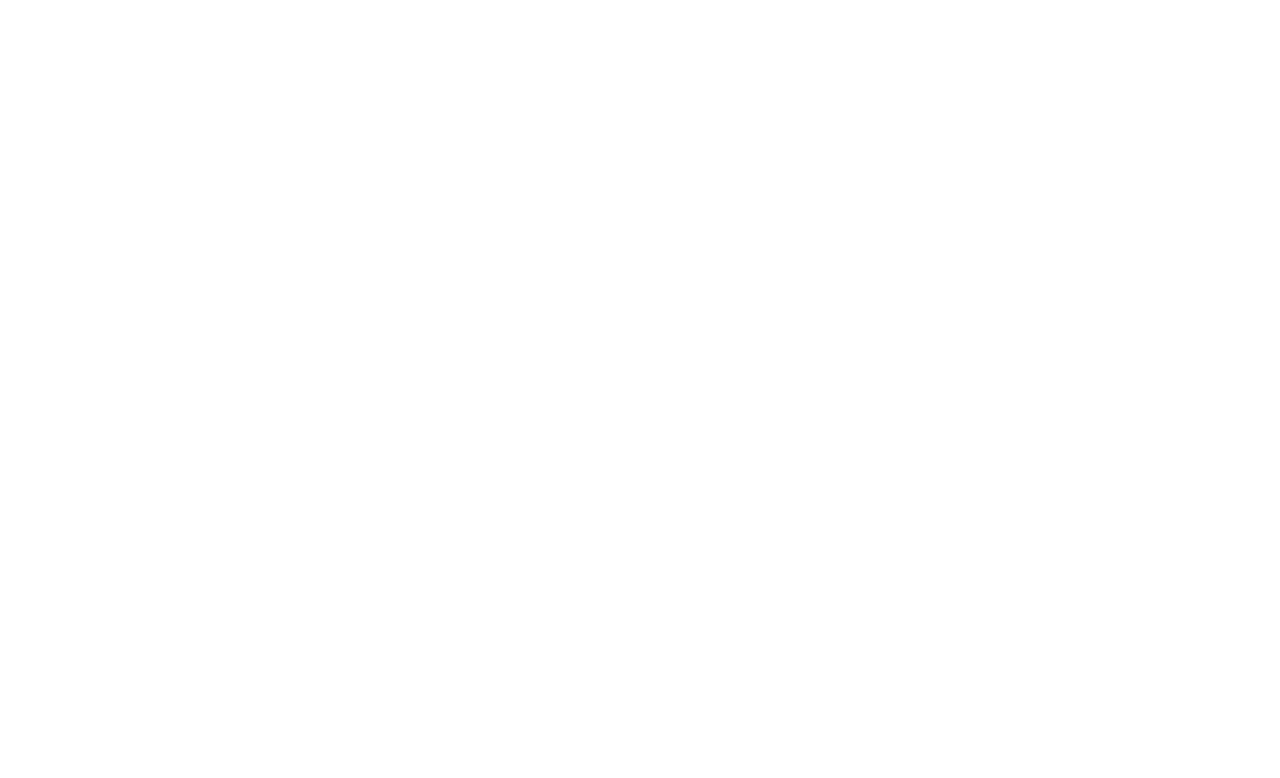
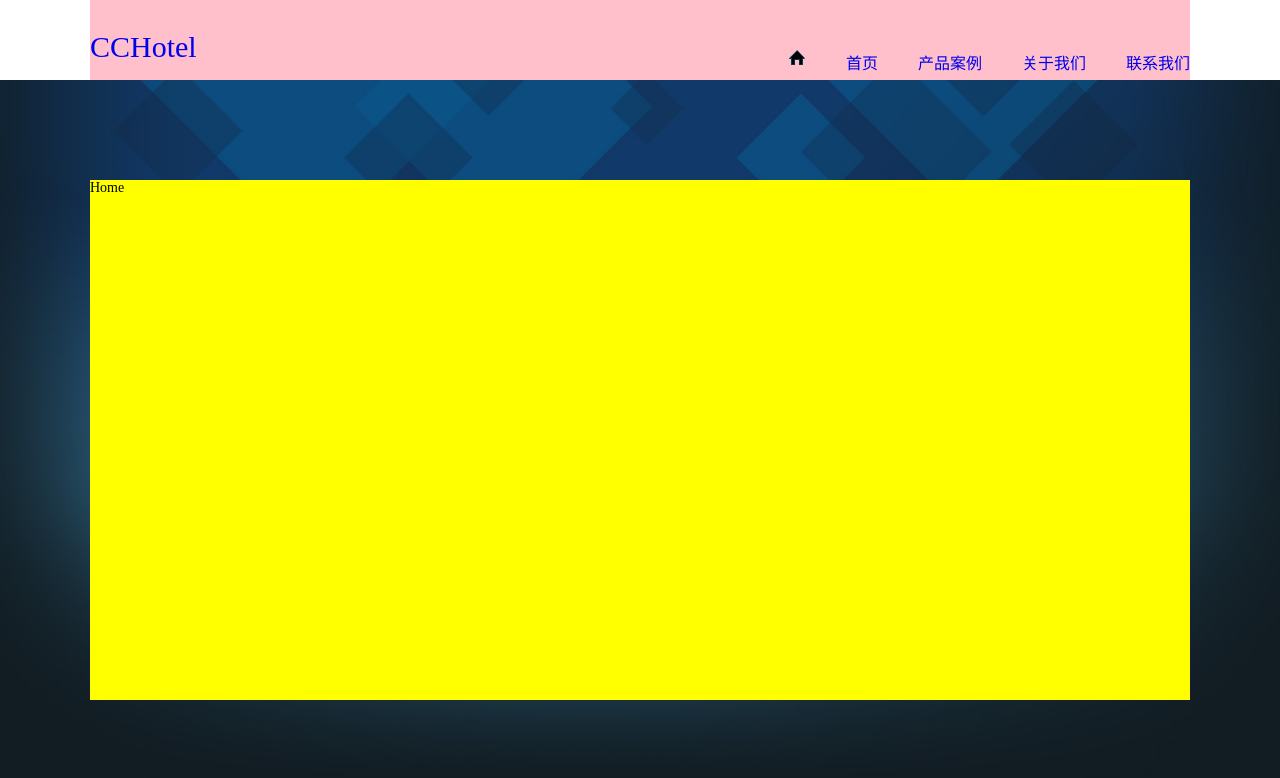
Before and after one commit to Azadzcb/CCH, a plain HTML site: page index.html in a window 1280 px wide. Drawn offline with Linux system fonts and the light colour scheme.

Commit message:
页面基本滑动效果

```diff
--- /dev/null
+++ b/css/content.css
@@ -0,0 +1,47 @@
+#content {
+    position: relative;
+    overflow: hidden;
+    width: 100%;
+}
+#content .list {
+    position: absolute;
+    left: 0;
+    top: 0;
+    width: 100%;
+    transition: 1s top;
+}
+#content .list>li {
+    position: relative;
+    background-position: 50% 50% !important;
+}
+#content .list>li >div {
+    width: 1100px;
+    height: 520px;
+    background: yellow;
+    position: absolute;
+    top: 0;
+    right: 0;
+    bottom: 0;
+    left: 0;
+    margin: auto;
+}
+#content .list>.home {
+    background: url(/images/bg1.jpg) no-repeat;
+    background-size: cover;
+}
+#content .list>.jianjie {
+    background: url(/images/bg2.jpg) no-repeat;
+    background-size: cover;
+}
+#content .list>.anli {
+    background: url(/images/bg3.jpg) no-repeat;
+    background-size: cover;
+}
+#content .list>.guanyu {
+    background: url(/images/bg4.jpg) no-repeat;
+    background-size: cover;
+}
+#content .list>.lianxi {
+    background: url(/images/bg5.jpg) no-repeat;
+    background-size: cover;
+}
--- /dev/null
+++ b/css/header.css
@@ -0,0 +1,65 @@
+#head {
+    background: white !important;
+    width: 100%;
+}
+
+#head .head-main {
+    width: 1100px;
+    height: 80px;
+    background: pink;
+    margin: 0 auto;
+    position: relative;
+}
+
+/* logo样式 */
+#head .head-main>.logo {
+    float: left;
+    margin-top: 30px;
+}
+/* 文字logo */
+#head .head-main>.logo>a {
+    font-size: 30px;
+}
+
+/* 导航样式 */
+#head .head-main>nav {
+    float: right;
+    margin-top: 50px;
+}
+
+/* 两个样式叠加起来 */
+#head .head-main>.nav>.list>li {
+    float: left;
+    margin-left: 40px;
+    position: relative;
+    white-space: nowrap
+}
+#head .head-main>.nav>.list>li .down {
+    font-size: 16px;
+}
+#head .head-main>.nav>.list>li .up {
+    font-size: 16px;
+    color: #000000;
+    position: absolute;
+    width: 0;
+    /*宽度为零隐藏上层*/
+    overflow: hidden;
+    /*容器宽度为零里面的东西会溢出,使用voerflow样式清除溢出*/
+    transition: 1s width;
+}
+
+/* 鼠标移动到元素时,隐藏的样式出现 */
+#head .head-main>.nav>.list>li:hover .up {
+    width: 100%;
+}
+
+/* 下标样式 */
+#head .head-main>.arrow {
+    width: 21px;
+    height: 11px;
+    background: url(/images/menuIndicator.png);
+    position: absolute;
+    left: 50%;
+    bottom: -11px;
+    transition: 1s left;
+}
--- a/index.html
+++ b/index.html
@@ -1,12 +1,106 @@
 <!DOCTYPE html>
 <html lang="en">
+
 <head>
     <meta charset="UTF-8">
     <meta name="viewport" content="width=device-width, initial-scale=1.0">
     <meta http-equiv="X-UA-Compatible" content="ie=edge">
-    <title>Document</title>
+    <title>CC酒店</title>
+    <link rel="stylesheet" href="./css/header.css">
+    <link rel="stylesheet" href="./css/content.css">
+    <style>
+        /* CSS reset 开始 */
+        html,body {height: 100%; /*禁用滚动条 */overflow: hidden;}
+        html,body,h1,h2,h3,h4,h5,h6,p,ul,li {margin: 0;padding: 0;font: 14px "微软雅黑";}
+        a {text-decoration: none;display: block;}
+        li {list-style: none;}
+        /* CSS reset 结束 */
+        /* common CSS 开始 */
+        .clearfix {*zoom: 1;}
+        .clearfix:after {content: ""; display: block; clear: both;}
+        /* common CSS 结束 */
+    </style>
 </head>
+
 <body>
+    <section id="wrap">
+        <!-- 流体布局 -->
+        <!-- 头部 -->
+        <header id="head">
+            <!-- 固定布局 -->
+            <div class="head-main">
+                <!-- logo -->
+                <h1 class="logo">
+                    <a href="javascript:;">
+                        CCHotel
+                        <!-- <img src="./images/logo.png" alt=""> -->
+                    </a>
+                </h1>
+                <!-- 导航 -->
+                <nav class="nav">
+                    <ul class="list clearfix">
+                        <li>
+                            <a href="javacsript:;">
+                                <div class="up">
+                                    <img src="images/home_gruen.png" alt=""></div>
+                                <div class="down">
+                                    <img src="images/home.png" alt=""></div>
+                            </a>
+                        </li>
+                        <li>
+                            <a href="javacsript:;">
+                                <div class="up">首页</div>
+                                <div class="down">首页</div>
+                            </a>
+                        </li>
+                        <li>
+                            <a href="javacsript:;">
+                                <div class="up">产品案例</div>
+                                <div class="down">产品案例</div>
+                            </a>
+                        </li>
+                        <li>
+                            <a href="javacsript:;">
+                                <div class="up">关于我们</div>
+                                <div class="down">关于我们</div>
+                            </a>
+                        </li>
+                        <li>
+                            <a href="javacsript:;">
+                                <div class="up">联系我们</div>
+                                <div class="down">联系我们</div>
+                            </a>
+                        </li>
+                    </ul>
+                </nav>
+                <!-- 下拉箭头 -->
+                <div class="arrow">
 
+                </div>
+            </div>
+        </header>
+        <!-- 内容区域 -->
+        <section id="content">
+            <ul class="list">
+                <li class="home">
+                    <div class="">Home</div>
+                </li>
+                <li class="jianjie">
+                    <div class="">首页</div>
+                </li>
+                <li class="anli">
+                    <div class="">产品案例</div>
+                </li>
+                <li class="guanyu">
+                    <div class="">关于我们</div>
+                </li>
+                <li class="lianxi">
+                    <div class="">联系我们</div>
+                </li>
+            </ul>
+        </section>
+    </section>
 </body>
+<script src="/js/index.js"></script>
+<script src="/js/head.js"></script>
 </html>
--- /dev/null
+++ b/js/index.js
@@ -0,0 +1,67 @@
+window.onload = function () {
+    //获取dom元素
+    var arrowEl = document.querySelector("#head .head-main>.arrow");
+    var liNodes = document.querySelectorAll("#head .head-main>.nav>.list>li");
+    var upNodes = document.querySelectorAll("#head .head-main>.nav>.list>li .up")
+    var fistLiNode = liNodes[0];
+    var fistUpNode = fistLiNode.querySelector(".up")
+
+    var head = document.querySelector("#head");
+    var content = document.querySelector("#content");
+    var cLiNodes = document.querySelectorAll("#content .list>li");
+    var cList = document.querySelector("#content .list");
+
+    var nwo = 0;
+
+//页面缩小时调用
+    window.onresize = function(){
+        contentBind();
+        cList.style.top = -nwo * (document.documentElement.clientHeight - head.offsetHeight) + "px";
+    }
+
+
+
+    //头部交互
+    headBind();
+
+    function headBind() {
+        fistUpNode.style.width = "100%";
+        // console.log(fistLiNode.offsetLeft);
+
+        //修改定位
+        arrowEl.style.left = fistLiNode.offsetLeft + fistLiNode.offsetWidth / 2 - arrowEl.offsetWidth / 2 + "px";
+        for (var i = 0; i < liNodes.length; i++) {
+            // 转换绑定
+            liNodes[i].index = i;
+            liNodes[i].onclick = function () {
+                //异步执行,此时i为liNodes.length,此时要操作的对象为upNode,this无法指向,所以要新增一个量来传递i的值,也可用闭包解决.
+                move(this.index)
+
+            }
+        }
+
+        function move(index) {
+            for (var i = 0; i < upNodes.length; i++) {
+                // upNodes[i].style.width = "0";
+                upNodes[i].style.width = "";
+            }
+            nwo = index;
+            upNodes[index].style.width = "100%";
+            arrowEl.style.left = liNodes[index].offsetLeft + liNodes[index].offsetWidth / 2 - arrowEl.offsetWidth / 2 + "px";
+            cList.style.top = -index * (document.documentElement.clientHeight - head.offsetHeight) + "px";
+        }
+    };
+
+
+
+     //内容区交互
+     contentBind();
+    function contentBind(){
+        content.style.height = document.documentElement.clientHeight - head.offsetHeight + "px";
+        // console.log(content.style.height);
+        for (var i = 0; i < cLiNodes.length; i++) {
+            cLiNodes[i].style.height = document.documentElement.clientHeight - head.offsetHeight + "px";
+
+        }
+    };
+}
```
Also changed, not shown: images/bg1.jpg (added), images/bg2.jpg (added), images/bg3.jpg (added), images/bg4.jpg (added), images/bg5.jpg (added), images/home.png (added), images/home_gruen.png (added), images/logo.png (added), images/menuIndicator.png (added), 1 other file.
